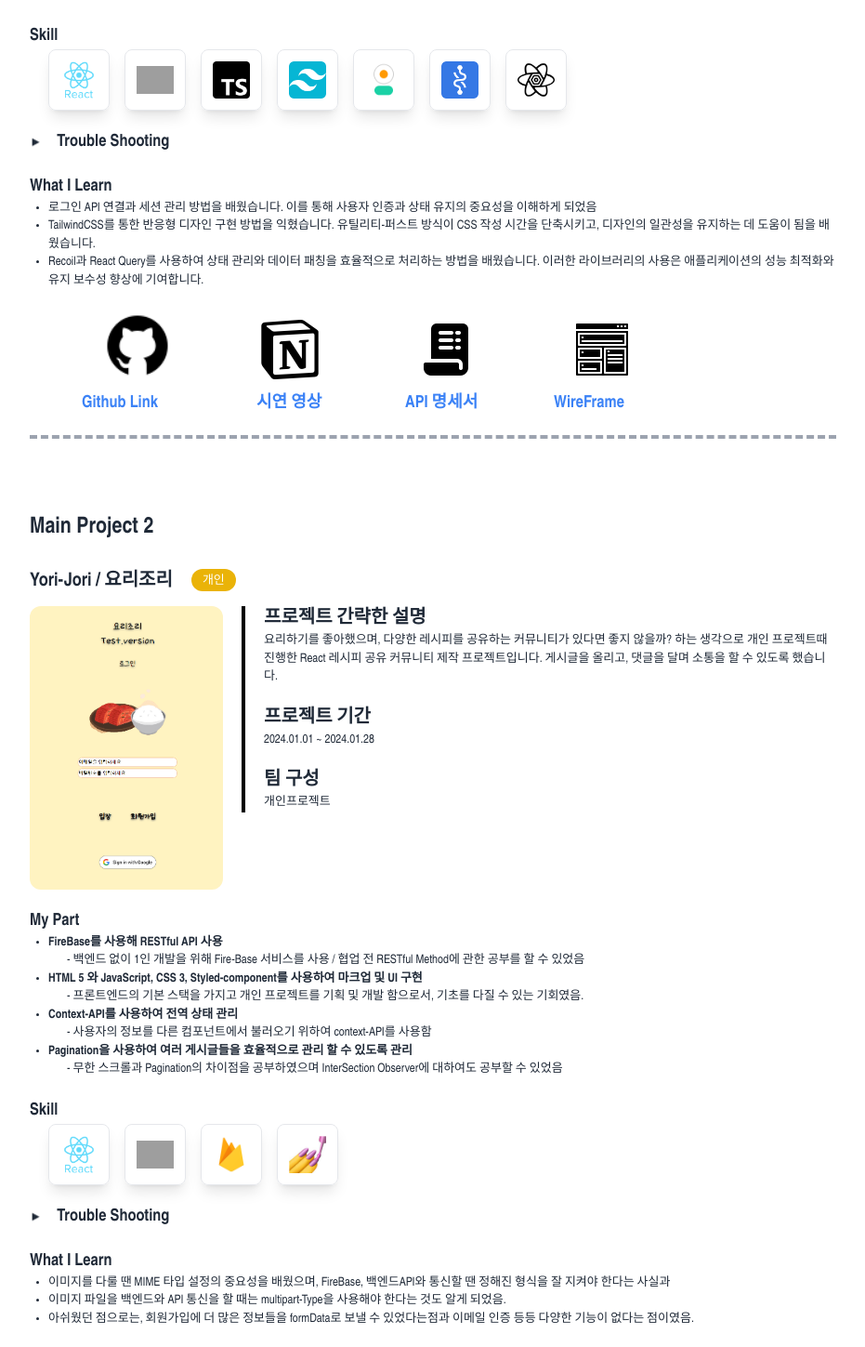
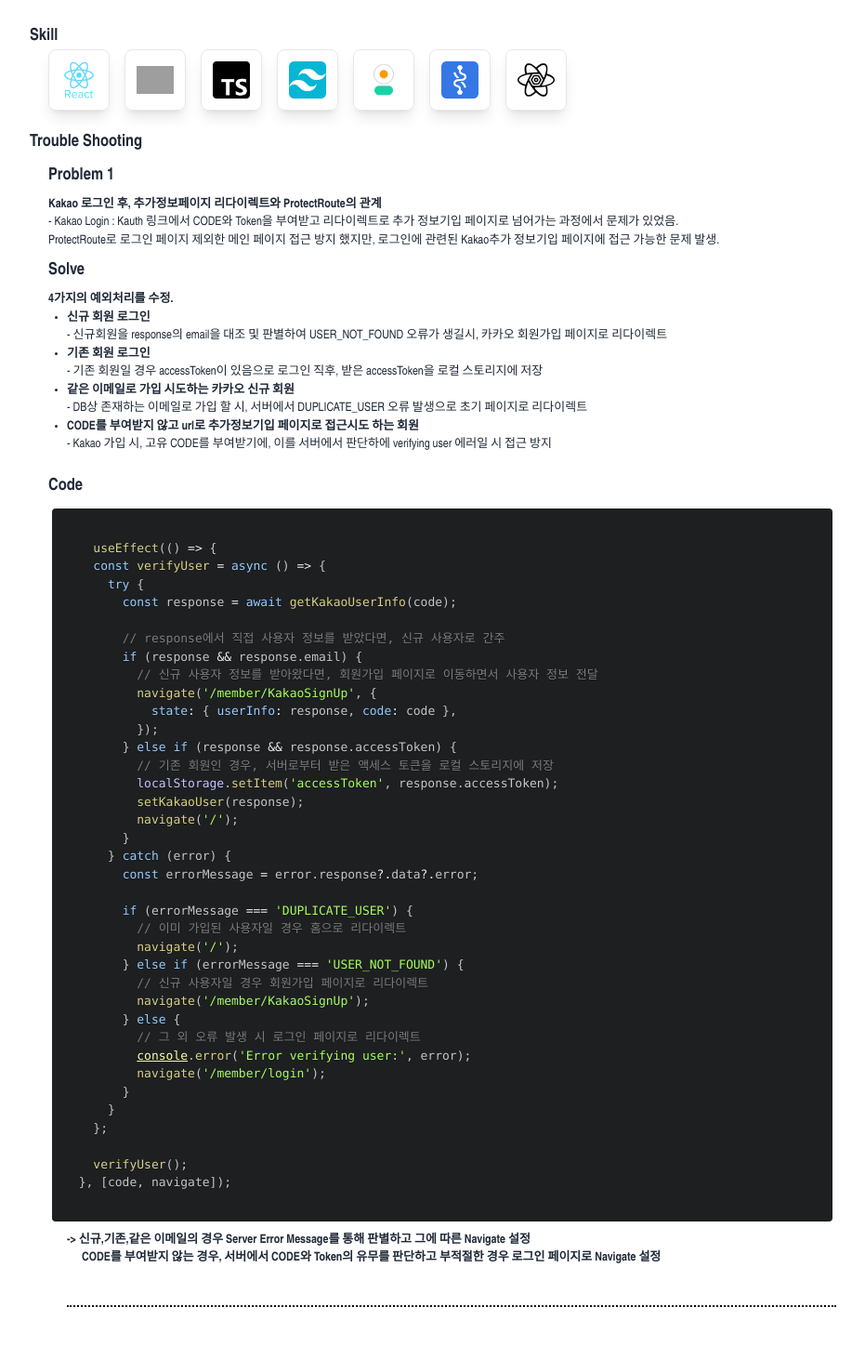
Before and after one commit to Luison1472/My-Portfolio, a React (Vite) app: page / in a window 1280 px wide. Shown: the part 2640-4089 px from the top of the page at 93% size, without its empty margins (174-1105 px from the left). Built offline with nearby package versions, Linux system fonts and the light colour scheme; grey boxes are pictures that could not be loaded; a web font is replaced by a local one.

Commit message:
firstCommit

```diff
--- a/src/pages/Project.jsx
+++ b/src/pages/Project.jsx
@@ -86,17 +86,6 @@
 
 
 
-  const toggle = () => {
-    setIsOpen(!isOpen);
-  };
-
-  const toggleSubProject = () => {
-    setIsSubProjectOpen(!isSubProjectOpen);
-  };
-
-  const secondToggleSubProject = () => {
-    setIsSecondSubProjectOpen(!isSecondSubProjectOpen);
-  }
 
 
 
@@ -167,17 +156,12 @@
 
               <h3
                 className="font-bold text-lg cursor-pointer flex items-center justify-start gap-5"
-                onClick={toggle}
+
              >
-               <span
-                  className="text-sm inline-block transform"
-                  style={{ transform: isOpen ? 'rotate(180deg)' : 'rotate(90deg)' }}
-                >
-                  ▲
-                </span>
+
                 Trouble Shooting
               </h3>
-             {isOpen && (
+
                <div>
                 <div className="mb-10">
                 <p className="font-extrabold text-lg ml-5 mt-2">Problem 1</p>
@@ -241,7 +225,7 @@
                </div>
                </div>
 
-              )}
+
            </div>
 
                                            {/* /////////////////////////////////////////////////////////////////////////////// */}
@@ -331,17 +315,12 @@
 
               <h3
                 className="font-bold text-lg cursor-pointer flex items-center justify-start gap-5"
-                onClick={toggle}
+
              >
-               <span
-                  className="text-sm inline-block transform"
-                  style={{ transform: isOpen ? 'rotate(180deg)' : 'rotate(90deg)' }}
-                >
-                  ▲
-                </span>
+
                 Trouble Shooting
               </h3>
-             {isOpen && (
+
                <div>
                 <div className="mb-10">
                 <p className="font-extrabold text-lg ml-5 mt-2">Problem 1</p>
@@ -370,7 +349,7 @@
 
                </div>
 
-              )}
+
             </div>
             <div className="mb-5">
                 <h3 className="font-bold text-lg">What I Learn</h3>
```
Also changed, not shown: 1 other file (tests, documents, lock files or other folders).
